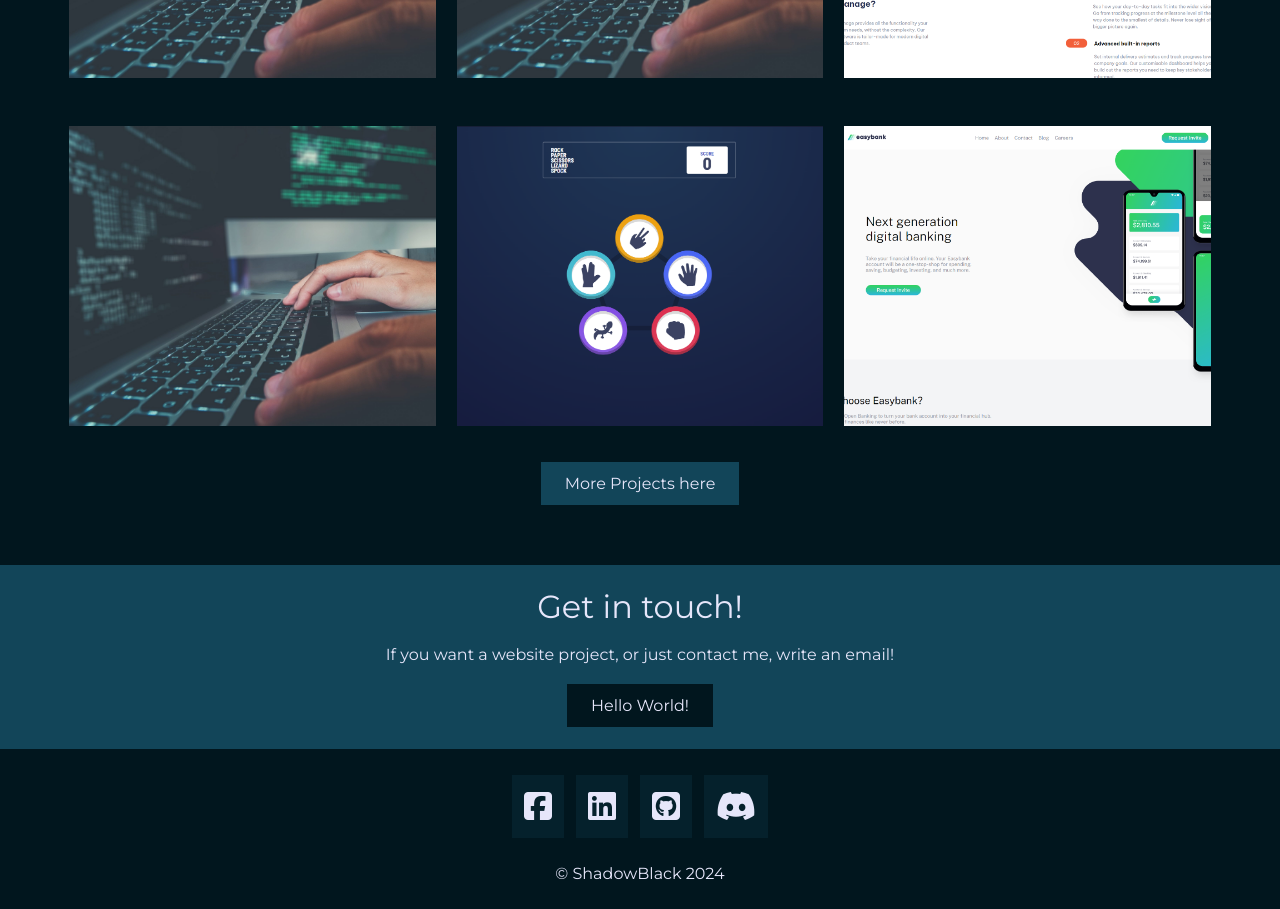
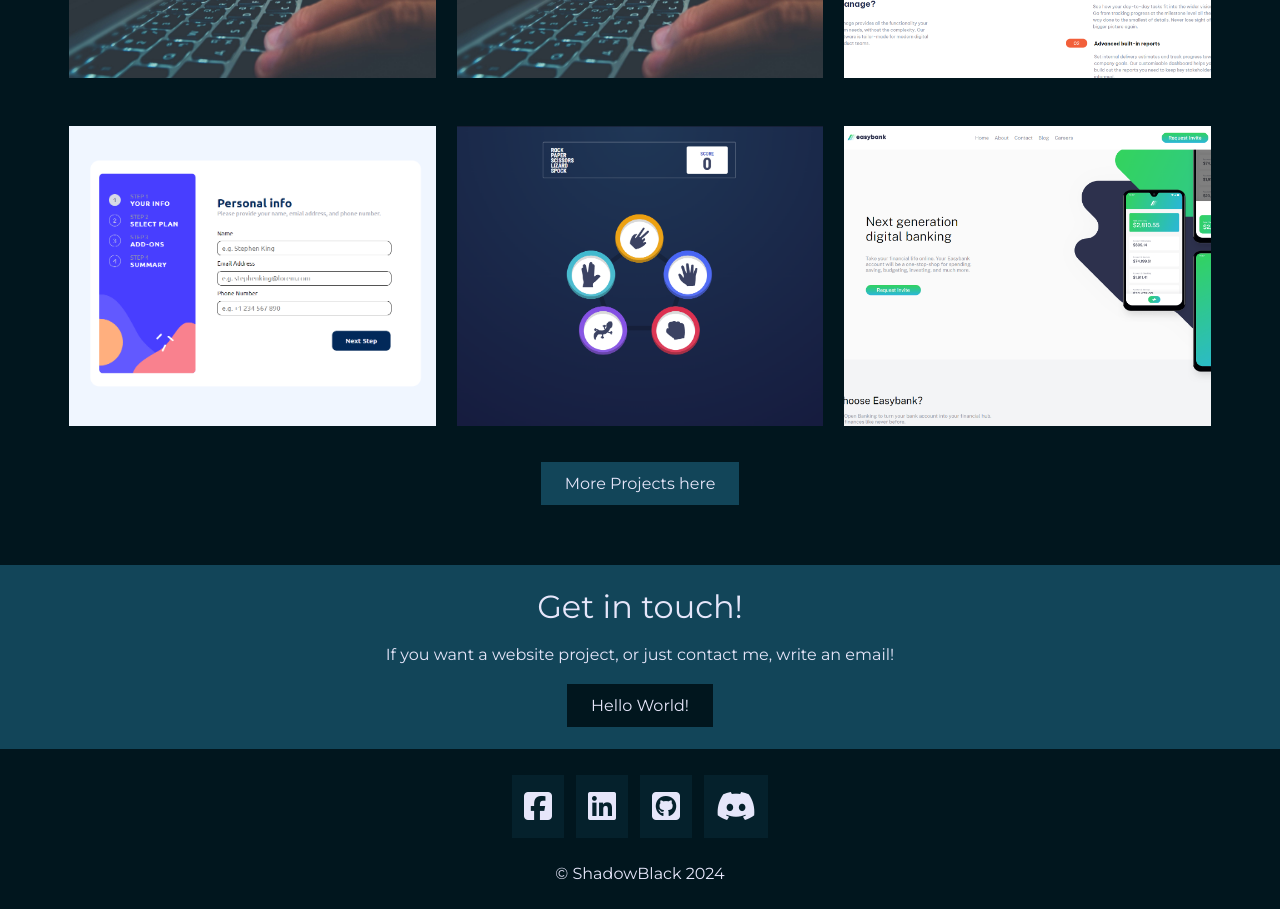
Before and after one commit to ShadowBlack77/shadowblack77-portfolio, an Angular app in the folder portfolio/: page / in a window 1280 px wide. Shown: the part 3460-4369 px from the top of the page. Built offline with nearby package versions, Linux system fonts and the light colour scheme.

Commit message:
next Project

```diff
--- a/portfolio/src/app/components/projects/projects.component.html
+++ b/portfolio/src/app/components/projects/projects.component.html
@@ -39,7 +39,7 @@
     <div class="project" id="project-four" #projectFour [@projectFourAnimation]="projectFourState">
       <div class="project-description">
         <div>
-          <h3>Project 4</h3>
+          <h3>Multi-step form <br /> Angular</h3>
         </div>
         <div class="project-btns">
           <a href="#">Website</a>
--- a/portfolio/src/app/components/projects/projects.component.scss
+++ b/portfolio/src/app/components/projects/projects.component.scss
@@ -19,6 +19,9 @@
     justify-content: space-evenly;
     #project-three {
       background-image: url('../../../assets/projects/Project3.png');
+    }
+    #project-four {
+      background-image: url('../../../assets/projects/Project4.png');
     }
     #project-five {
       background-image: url('../../../assets/projects/Project5.png');
```
Also changed, not shown: portfolio/src/assets/projects/Project4.png (added).
